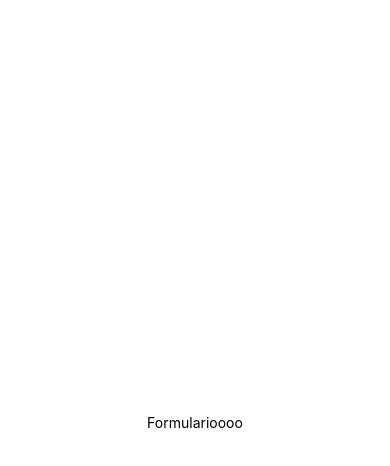
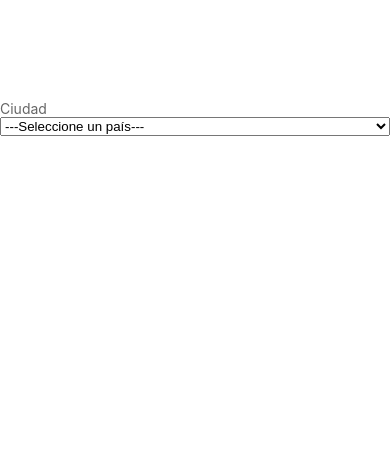
Before and after one commit to doly0911/clima-app, a React Native app: screen / in a window 390 px wide. Shown: the top 466 px of the page. Built offline with nearby package versions, Linux system fonts and the light colour scheme.

Commit message:
Se agrega picker en el formulario para los paises

```diff
--- a/App.js
+++ b/App.js
@@ -5,18 +5,13 @@ import Formulario from './Components/Formulario';
 
 export default function App() {
   return (
-    <View style={styles.container}>
+    <View >
       <Formulario/>
     </View>
   );
 }
 
 const styles = StyleSheet.create({
-  container: {
-    flex: 1,
-    backgroundColor: '#fff',
-    alignItems: 'center',
-    justifyContent: 'center',
-  },
+
 
 });
--- a/Components/Formulario.js
+++ b/Components/Formulario.js
@@ -1,19 +1,33 @@
 import react from "react";
-import { StyleSheet, Text, View } from 'react-native';
+import { StyleSheet, Text, View, TextInput } from 'react-native';
+import { Picker } from "@react-native-picker/picker";
 
 export default function Formulario() {
     return (
-      <View style={styles.container}>
-        <Text>Formularioooo</Text>
+      <>
+      <View style={styles.formulario}>
+        <View>
+          <TextInput
+          placeholder="Ciudad"
+          placeholderTextColor="#666"/>
+        </View>
+        <View>
+          <Picker>
+            <Picker.Item label="---Seleccione un país---" value=""/>
+            <Picker.Item label="Estados Unidos" value="US"/>
+            <Picker.Item label="México" value="MX"/>
+            <Picker.Item label="Argentina" value="AR"/>
+            <Picker.Item label="Colombia" value="CO"/>
+            <Picker.Item label="Perú" value="PE"/>
+          </Picker>
+        </View>
       </View>
+      </>
     );
   }
 
   const styles = StyleSheet.create({
-    container: {
-      flex: 1,
-      backgroundColor: '#fff',
-      alignItems: 'center',
-      justifyContent: 'center',
-    },
+    formulario: {
+      marginTop: 100
+    }
   });
--- a/package.json
+++ b/package.json
@@ -10,6 +10,7 @@
     "eject": "expo eject"
   },
   "dependencies": {
+    "@react-native-picker/picker": "^2.3.0",
     "expo": "~44.0.0",
     "expo-status-bar": "~1.2.0",
     "react": "17.0.1",
```
Also changed, not shown: 1 other file (tests, documents, lock files or other folders).
